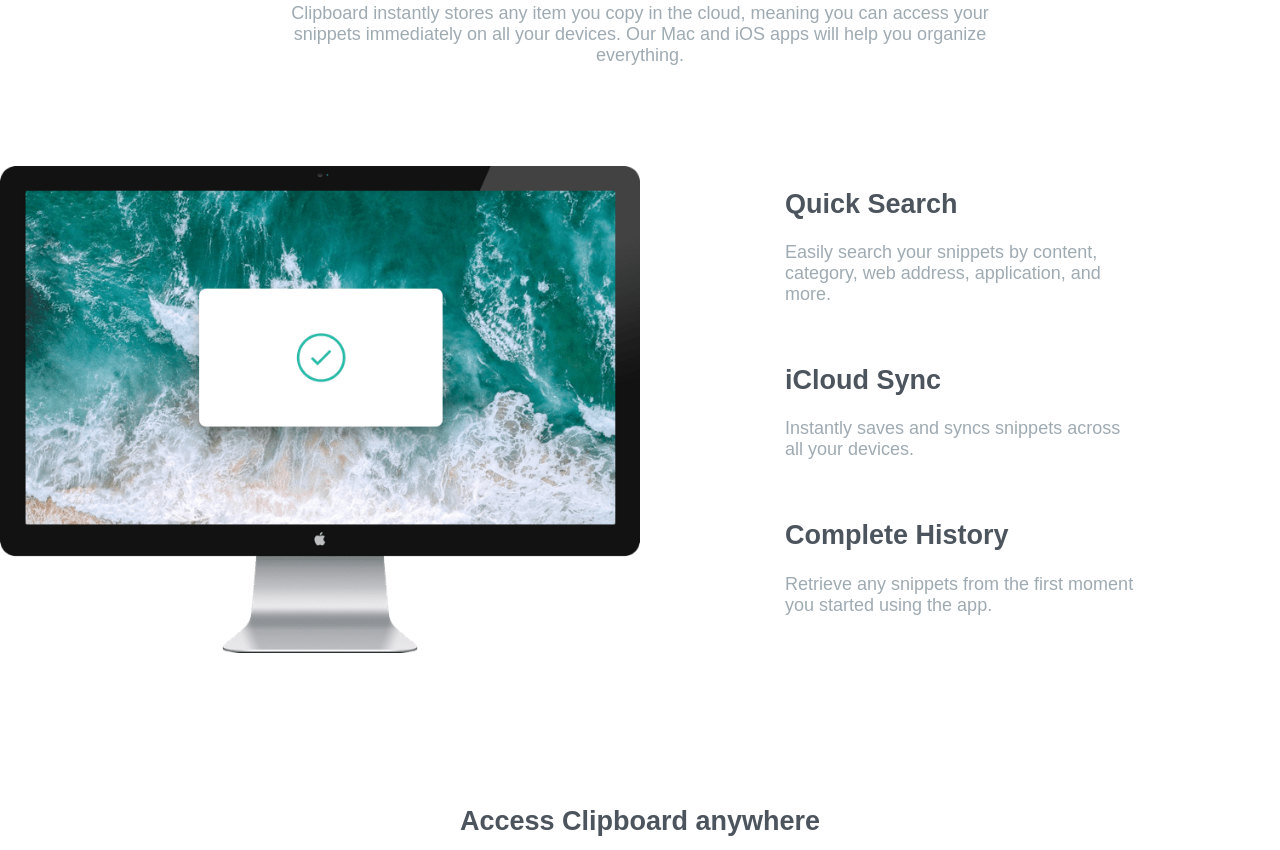
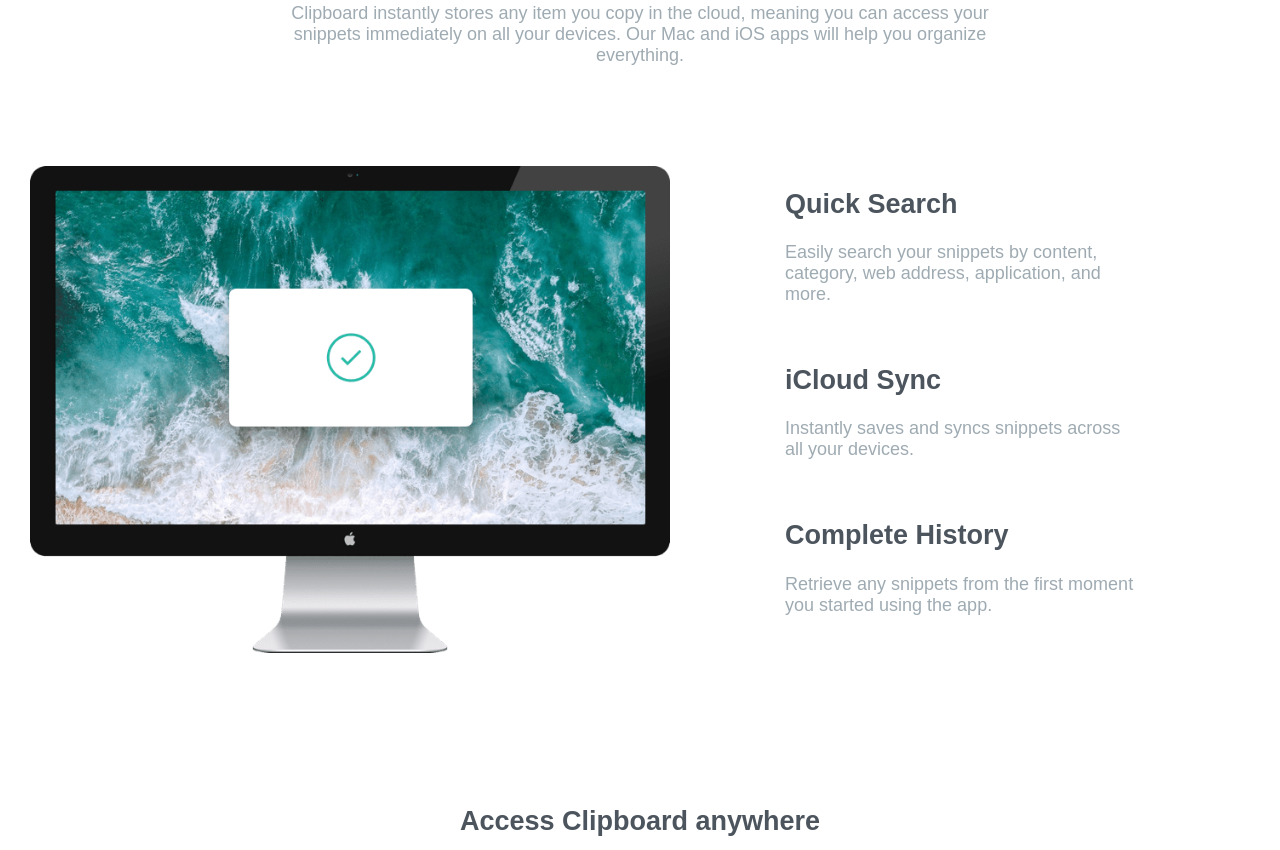
Before and after one commit to AbdallahTaha1/clipboard-landing-page, a plain HTML site: page index.html in a window 1280 px wide. Shown: the part 668-1518 px from the top of the page. Drawn offline with Linux system fonts and the light colour scheme; a web font is replaced by a local one.

Commit message:
some css changes

```diff
--- a/index.html
+++ b/index.html
@@ -12,15 +12,14 @@
       href="./images/favicon-32x32.png"
     />
 
-    <link rel="stylesheet" href="./styles/style.css" />
     <link rel="preconnect" href="https://fonts.gstatic.com" />
     <link
       href="https://fonts.googleapis.com/css2?family=Bai+Jamjuree:wght@400;600&display=swap"
       rel="stylesheet"
     />
-    <title>Frontend Mentor | Clipboard landing page</title>
+    <link rel="stylesheet" href="./styles/style.css" />
+    <title>Clipboard landing page</title>
 
-    <!-- Feel free to remove these styles or customise in your own stylesheet 👍 -->
     <style>
       .attribution {
         font-size: 11px;
@@ -55,7 +54,12 @@
     <!-- Third Section  -->
     <section class="section3">
       <div class="computer">
-        <img src="./images/image-computer.png" alt="Computer" width="700px" />
+        <img
+          src="./images/image-computer.png"
+          alt="Computer"
+          width="700px"
+          style="padding: 0 30px"
+        />
       </div>
       <div class="features">
         <div>
```
Also changed, not shown: design/active-states.jpg (deleted), design/desktop-design.jpg (deleted), design/desktop-preview.jpg (deleted), design/mobile-design.jpg (deleted).
